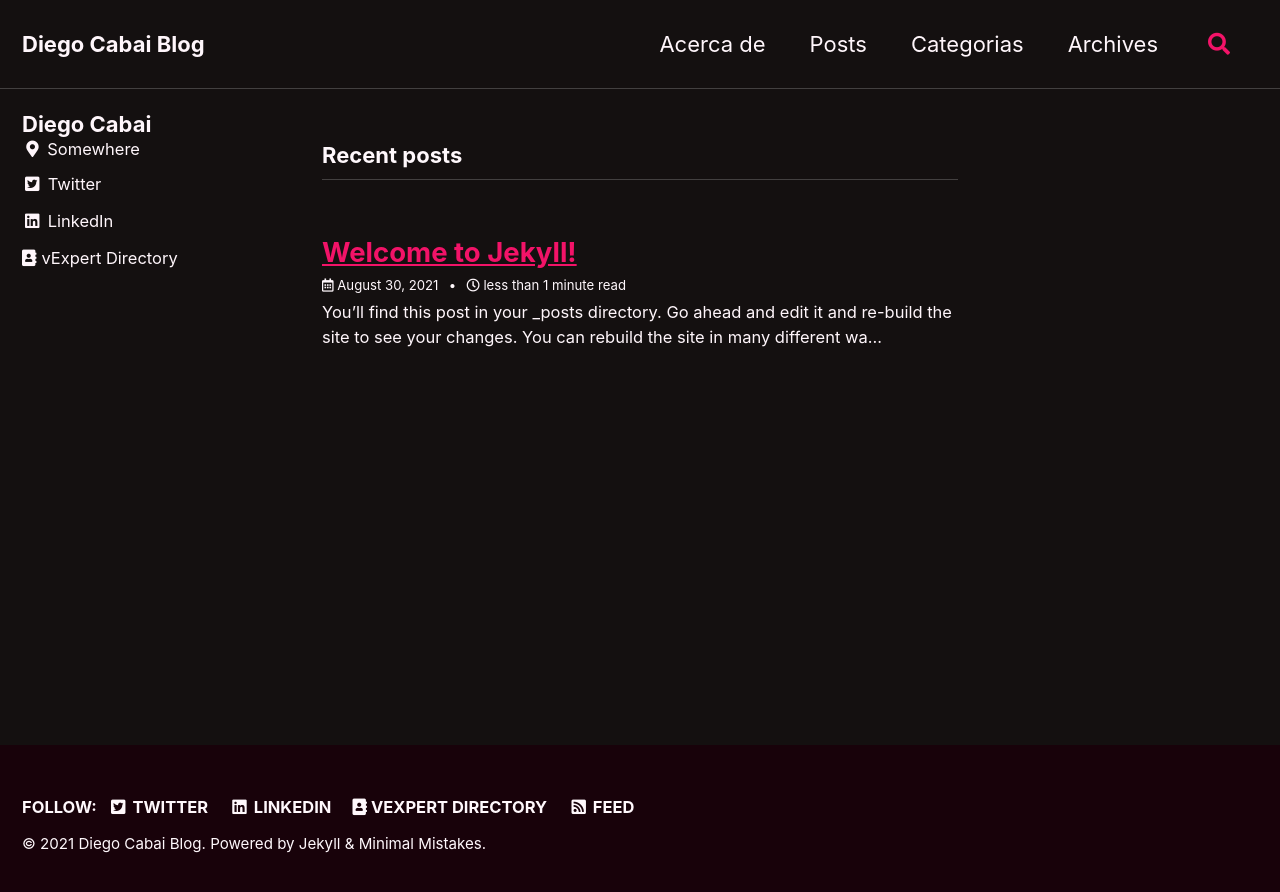
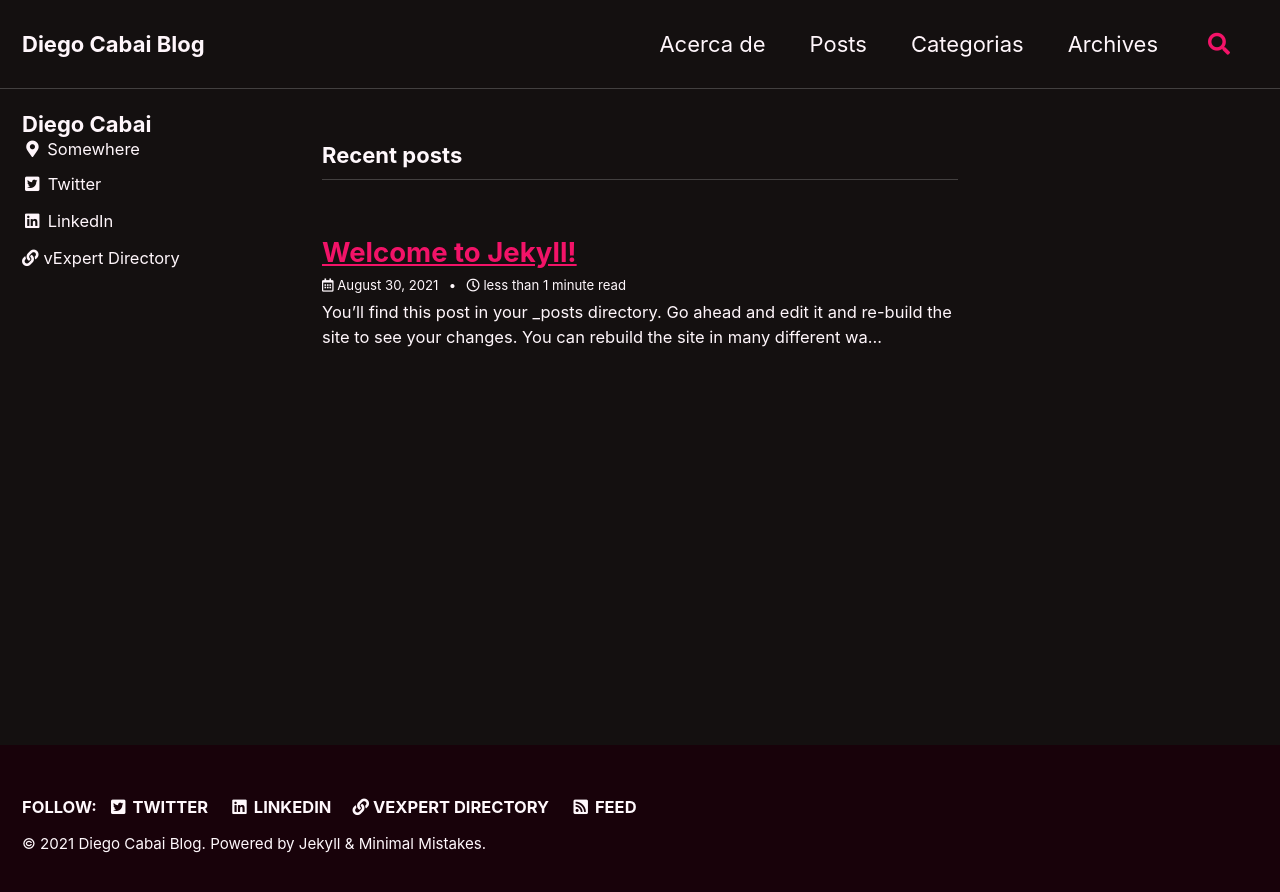
Before and after one commit to dcabai/dcabai.github.io, a Jekyll site: the page built from index.html, in a window 1280 px wide. Shown: the top 892 px of the page. Built offline with Jekyll 4.4.1, drawn with Linux system fonts in a browser that asks for light colours; cached includes are drawn as plain includes; the list of posts is cut into pages by our own code.

Commit message:
Update _config.yml

```diff
--- a/_config.yml
+++ b/_config.yml
@@ -129,7 +129,7 @@ author:
       icon: "fab fa-fw fa-linkedin"
       url: "https://www.linkedin.com/in/diegocabai/"
     - label: "vExpert Directory"
-      icon: "fas fa-address-book"
+      icon:
       url: "https://vexpert.vmware.com/directory/5333"
 
 
@@ -158,7 +158,7 @@ footer:
       icon: "fab fa-fw fa-linkedin"
       url: "https://www.linkedin.com/in/diegocabai/"
     - label: "vExpert Directory"
-      icon: "fas fa-address-book"
+      icon:
       url: "https://vexpert.vmware.com/directory/5333"
 
 
```
